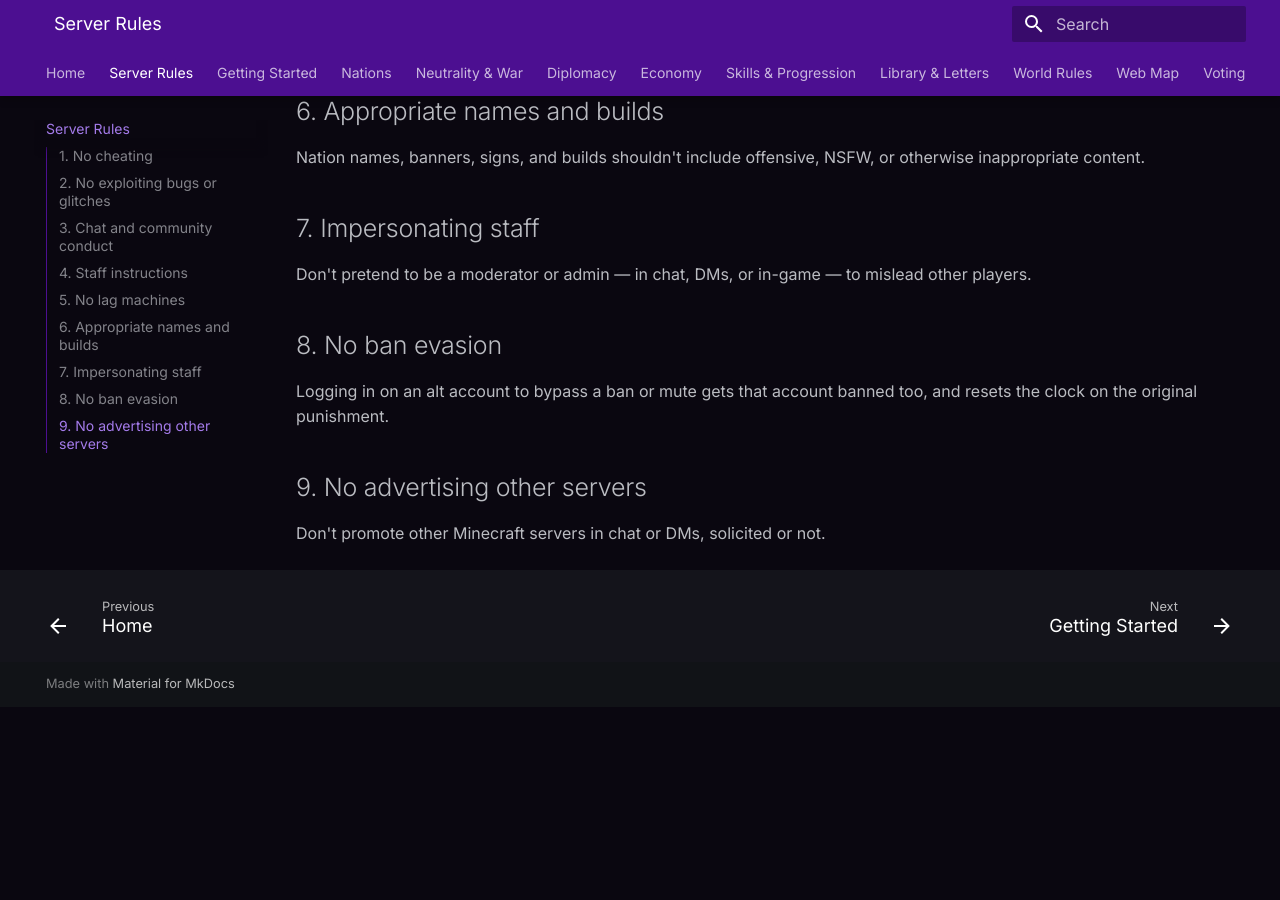
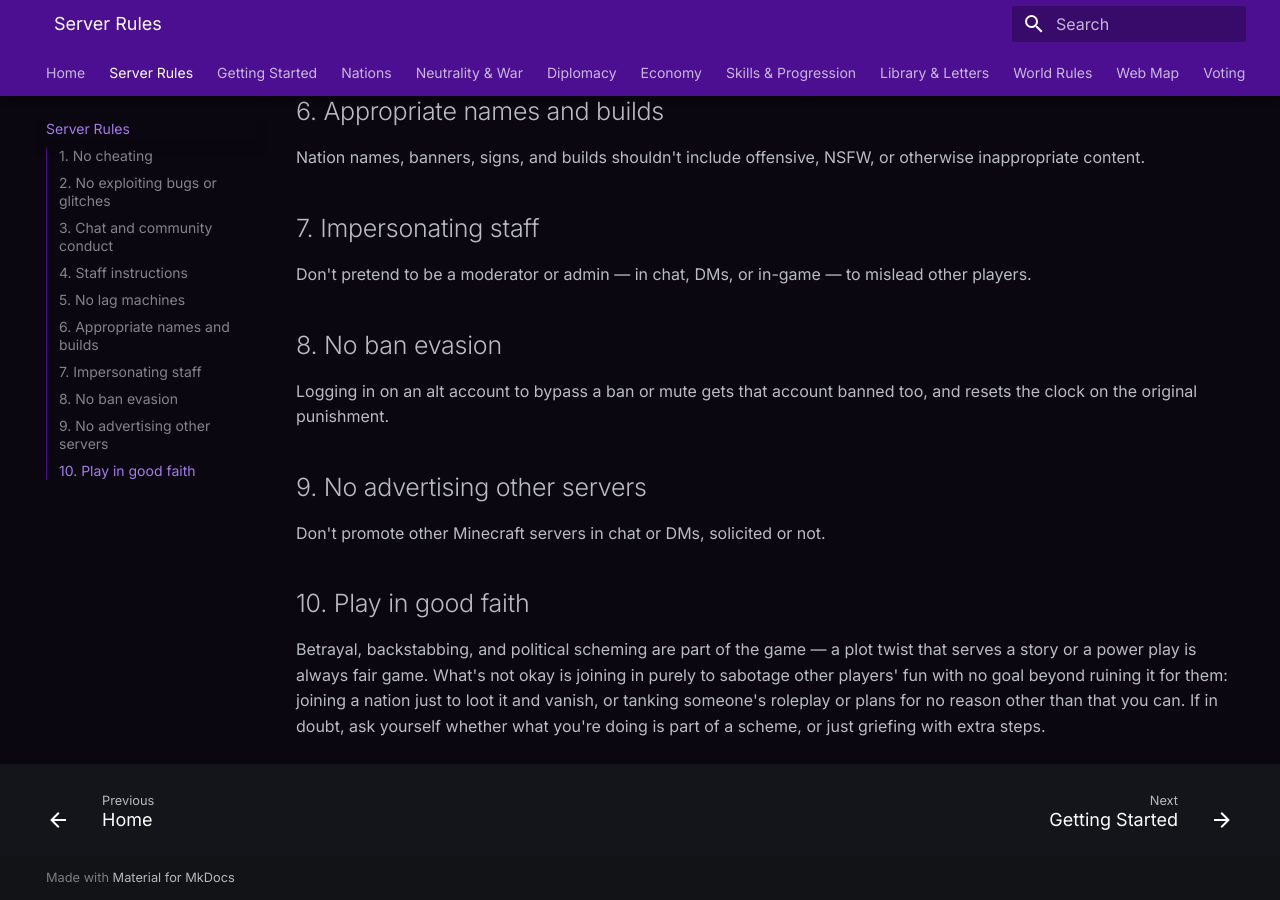
Before and after one commit to SourceRealms/sourcerealms-docs, an MkDocs documentation site: the page built from docs/server-rules.md, in a window 1280 px wide and 900 px high, scrolled down 961 px. Built offline with MkDocs 1.6.1 and Material for MkDocs 9.7.7, drawn with Linux system fonts in a browser that asks for light colours; before the commit the page ends 1668 px from its top, so only the background shows below that.

Commit message:
Add good-faith play rule

```diff
--- a/docs/server-rules.md
+++ b/docs/server-rules.md
@@ -52,3 +52,11 @@ clock on the original punishment.
 ## 9. No advertising other servers
 
 Don't promote other Minecraft servers in chat or DMs, solicited or not.
+
+## 10. Play in good faith
+
+Betrayal, backstabbing, and political scheming are part of the game — a plot twist that serves a
+story or a power play is always fair game. What's not okay is joining in purely to sabotage other
+players' fun with no goal beyond ruining it for them: joining a nation just to loot it and vanish,
+or tanking someone's roleplay or plans for no reason other than that you can. If in doubt, ask
+yourself whether what you're doing is part of a scheme, or just griefing with extra steps.
```
